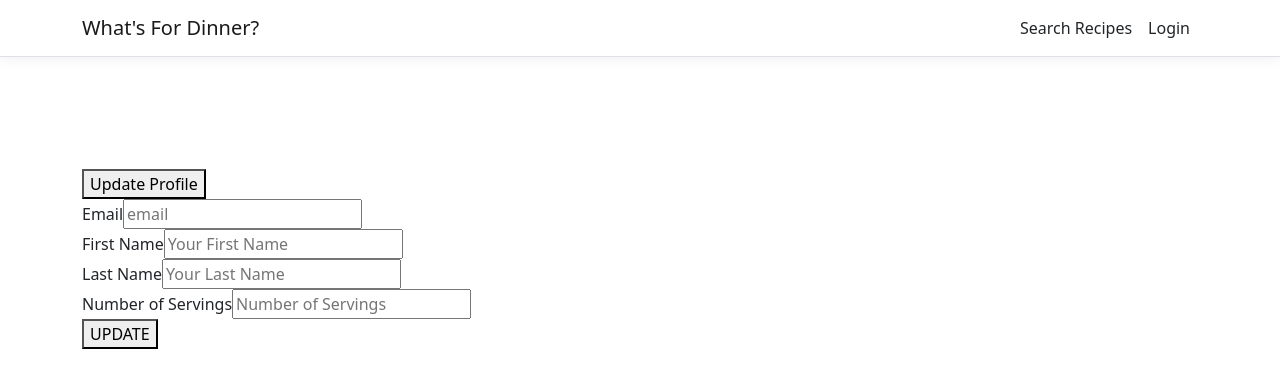
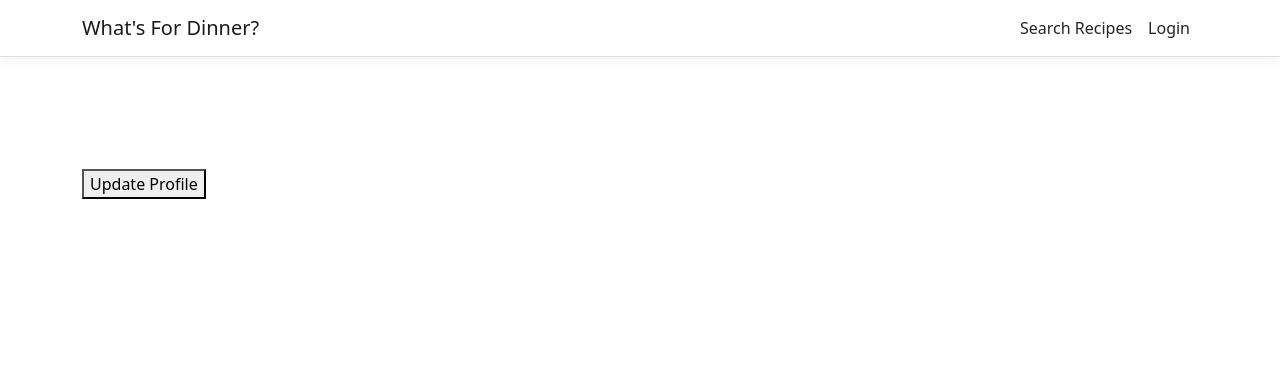
Before and after one commit to kfannin308/WhatsForDinner, an Angular app in the folder WhatsForDinner/ClientApp/: page /user-profile in a window 1280 px wide. Shown: the top 388 px of the page. Built offline with nearby package versions, Linux system fonts and the light colour scheme.

Commit message:
User Profile is STILL ugly. But the toggle button works.

```diff
--- a/WhatsForDinner/ClientApp/src/app/home/home.component.html
+++ b/WhatsForDinner/ClientApp/src/app/home/home.component.html
@@ -15,7 +15,7 @@
 <body>
   <div class="a">
     <h1> Welcome to What's for Dinner?</h1>
-    <h5>Your convenient place to get your favorite meals ingredients emailed to you for shopping </h5>
+    <h5>Your convenient place to get your favorite meals ingredients printed for shopping </h5>
     <br />
     <br />
     <img src="assets/What'sForDinnerPic.jpg" class="imgMain">
--- a/WhatsForDinner/ClientApp/src/app/user-profile/user-profile.component.css
+++ b/WhatsForDinner/ClientApp/src/app/user-profile/user-profile.component.css
@@ -0,0 +1,9 @@
+.Display
+{
+  visibility: visible;
+}
+
+.Hidden
+{
+  visibility: hidden;
+}
--- a/WhatsForDinner/ClientApp/src/app/user-profile/user-profile.component.html
+++ b/WhatsForDinner/ClientApp/src/app/user-profile/user-profile.component.html
@@ -27,14 +27,14 @@
 <div>
 
   <br /><br />
-  <button id="toggler" onclick="toggle('update')">Update Profile</button>
+  <button id="toggler" (click)="toggle()">Update Profile</button>
   <br />
 
-  <form id="update" [formGroup]="updateUserForm" (ngSubmit)="updateUser(updateUserForm.value)" class="ui form">
-    <div class="field">
+  <form [class]="showForm" id="update" [formGroup]="updateUserForm" (ngSubmit)="updateUser(updateUserForm.value)" class="ui form">
+    <!--<div class="field">
       <label for="email">Email</label>
       <input type="text" id="email" placeholder="email" formControlName="email" />
-    </div>
+    </div> -->
     <div class="field">
       <label for="firstname">First Name</label>
       <input type="text" id="firstName" placeholder="Your First Name" formControlName="firstName" />
@@ -47,7 +47,7 @@
       <label for="numberToFeedInput">Number of Servings</label>
       <input type="text" id="numberToFeed" placeholder="Number of Servings" formControlName="numberToFeed" />
     </div>
-    <button type="submit" class="ui button">UPDATE</button>
+    <button type="submit" class="ui button">SUBMIT</button>
   </form>
 
 </div>
--- a/WhatsForDinner/ClientApp/src/app/user-profile/user-profile.component.ts
+++ b/WhatsForDinner/ClientApp/src/app/user-profile/user-profile.component.ts
@@ -25,6 +25,9 @@ export class UserProfileComponent /*implements OnInit*/
 
   currentUser: Users | undefined;
   updateUserForm: FormGroup;
+  showForm: string = "Hidden";
+
+
 
   ngOnInit(): void {
     this.userService.currentUserStream.subscribe((user: Users | null) => {
@@ -46,7 +49,17 @@ export class UserProfileComponent /*implements OnInit*/
     //this._router.navigateByUrl("/login")
   }
 
-
+  toggle()
+  {
+    if (this.showForm == "Display")
+    {
+      this.showForm = "Hidden";
+    }
+    else
+    {
+      this.showForm = "Display";
+    }
+  }
 
 
   public updateUser(userchange: Users)
```
Also changed, not shown: WhatsForDinner/ClientApp/src/app/register/register.component.ts (+9 -0 lines).
